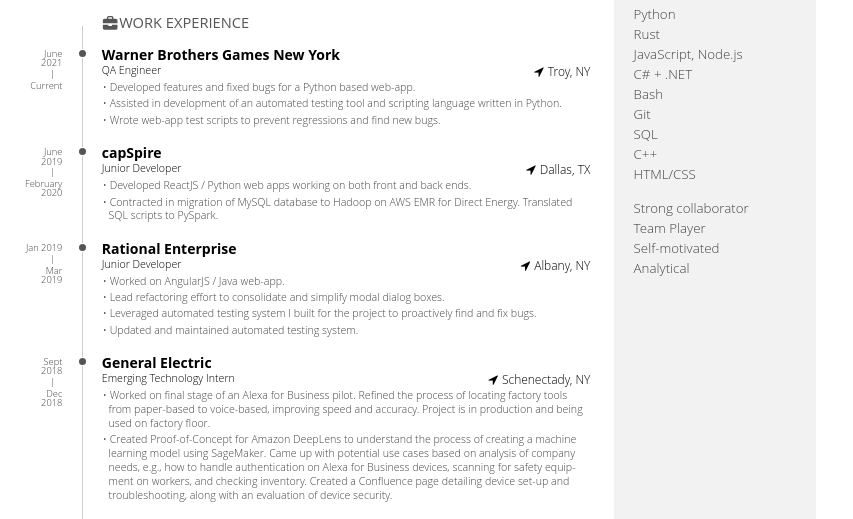
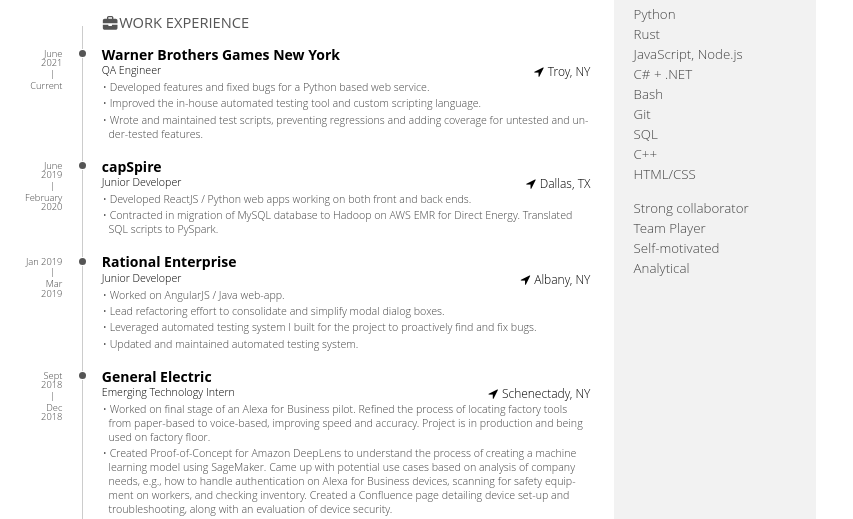
Before and after one commit to kyleoneill/resume, a plain HTML site: page index.html in a window 1280 px wide. Shown: the part 221-740 px from the top of the page, without its empty margins (0-853 px from the left). Drawn offline with Linux system fonts and the light colour scheme.

Commit message:
Update WBNY with feedback

```diff
--- a/index.html
+++ b/index.html
@@ -59,13 +59,13 @@
           <div>
             <ul>
               <li>
-                Developed features and fixed bugs for a Python based web-app.
+                Developed features and fixed bugs for a Python based web service.
               </li>
               <li>
-                Assisted in development of an automated testing tool and scripting language written in Python.
+                Improved the in-house automated testing tool and custom scripting language.
               </li>
               <li>
-                Wrote web-app test scripts to prevent regressions and find new bugs.
+                Wrote and maintained test scripts, preventing regressions and adding coverage for untested and under-tested features.
               </li>
             </ul>
           </div>
```
